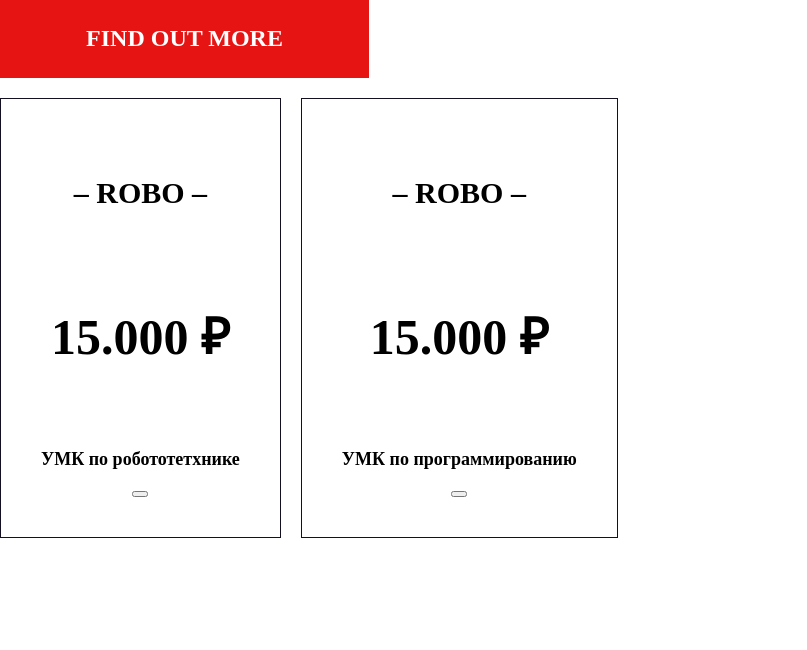
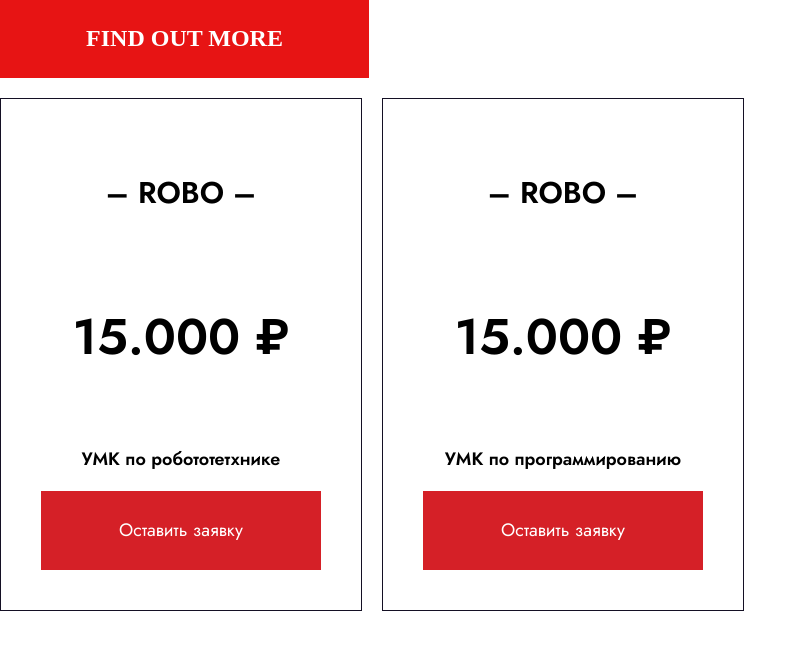
Before and after one commit to ElKarabino/reactHW, a React (Create React App) app in the folder react-hw/: page / in a window 1280 px wide. Shown: the top 650 px of the page, without its empty margins (0-807 px from the left). Built offline with nearby package versions, Linux system fonts and the light colour scheme.

Commit message:
fix: 39.2 task

```diff
--- a/react-hw/public/index.html
+++ b/react-hw/public/index.html
@@ -3,6 +3,9 @@
   <head>
     <meta charset="utf-8" />
     <link rel="icon" href="%PUBLIC_URL%/favicon.ico" />
+    <link rel="preconnect" href="https://fonts.googleapis.com">
+    <link rel="preconnect" href="https://fonts.gstatic.com" crossorigin>
+    <link href="https://fonts.googleapis.com/css2?family=Cardo:ital,wght@0,400;0,700;1,400&family=Inter+Tight:ital,wght@0,100..900;1,100..900&family=Jost:ital,wght@0,100..900;1,100..900&display=swap" rel="stylesheet">
     <meta name="viewport" content="width=device-width, initial-scale=1" />
     <meta name="theme-color" content="#000000" />
     <meta
--- a/react-hw/src/App.css
+++ b/react-hw/src/App.css
@@ -1,3 +1,5 @@
+@import url('https://fonts.googleapis.com/css2?family=Cardo:ital,wght@0,400;0,700;1,400&family=Inter+Tight:ital,wght@0,100..900;1,100..900&family=Jost:ital,wght@0,100..900;1,100..900&display=swap');
+
 .App {
   text-align: center;
 }
--- a/react-hw/src/components/Card.jsx
+++ b/react-hw/src/components/Card.jsx
@@ -6,7 +6,7 @@ export const Card = (props) => {
             <h3 className="card_title">– ROBO –</h3>
             <p className="card_price">{props.price}</p>
             <p className="card_school">{props.school}</p>
-            <button className="card_button"></button>
+            <button className="card_button">Оставить заявку</button>
         </div>
     )
 }
--- a/react-hw/src/components/Card.scss
+++ b/react-hw/src/components/Card.scss
@@ -9,20 +9,31 @@
 }
 
 .card_title {
-        font-family: Jost serif;
+    font-family: 'Jost', sans-serif;
     font-weight: 600;
     font-size: 30px;
     line-height: 160%;
     }
 .card_price {
-        font-family: Jost serif;
+    font-family: 'Jost', sans-serif;
     font-weight: 600;
     font-size: 50px;
     line-height: 160%;
 }
 .card_school {
-        font-family: Jost serif;
+    font-family: 'Jost', sans-serif;
     font-weight: 600;
     font-size: 18px;
     line-height: 160%;
 }
+.card_button {
+    width: 280px;
+    height: 79px;
+    background-color: #D52027;
+    border: 0px;
+    color: white;
+    font-family: 'Jost', sans-serif;
+    font-weight: 400;
+    font-size: 18px;
+    line-height: 160%;
+}
```
Lines whose indentation alone changed are shown as unchanged.
